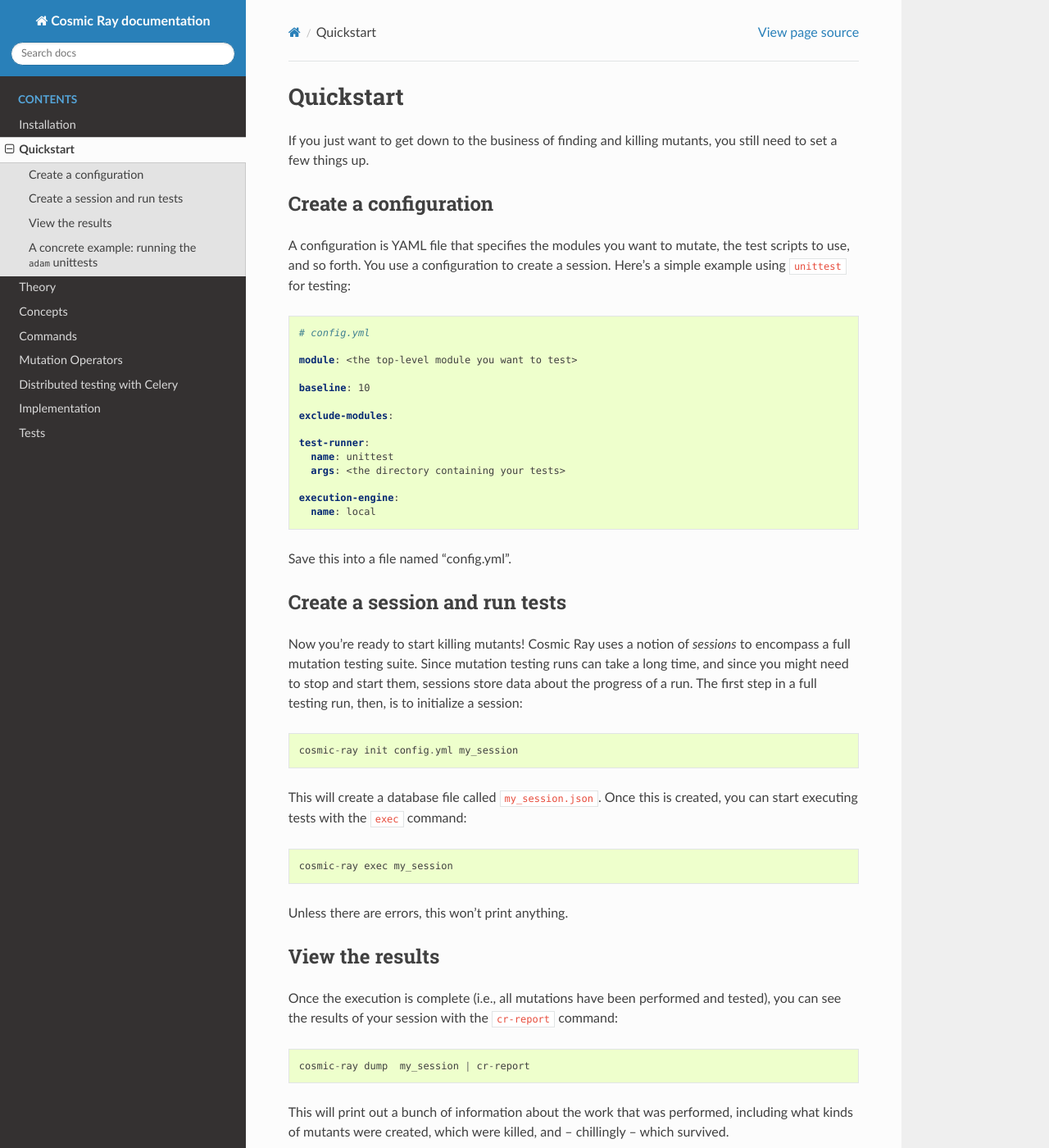
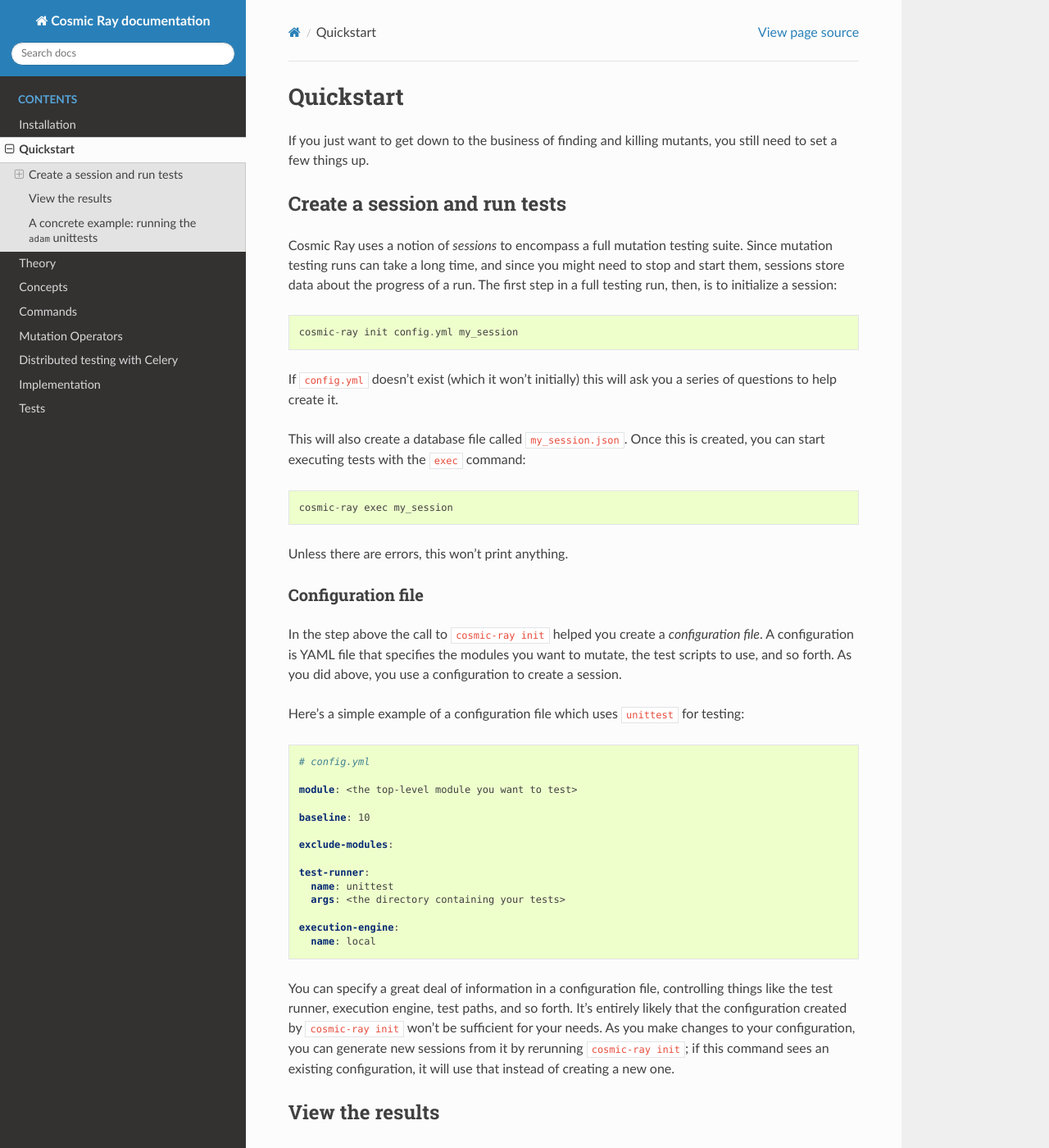
Before and after one commit to sixty-north/cosmic-ray, a Sphinx documentation site: the page built from docs/quickstart.rst, in a window 1280 px wide and 1400 px high. Shown: the whole window at 82% size. Built offline with Sphinx 7.4.7 and the Read the Docs theme 2.0.0, drawn with Linux system fonts in a browser that asks for light colours.

Commit message:
init will now create a new config if one doesn't exist.

```diff
--- a/docs/quickstart.rst
+++ b/docs/quickstart.rst
@@ -4,12 +4,39 @@
 If you just want to get down to the business of finding and killing
 mutants, you still need to set a few things up.
 
-Create a configuration
-----------------------
+Create a session and run tests
+------------------------------
 
-A configuration is YAML file that specifies the modules you want to
-mutate, the test scripts to use, and so forth. You use a configuration
-to create a session. Here's a simple example using ``unittest`` for
+Cosmic Ray uses a notion of *sessions* to encompass a full mutation testing
+suite. Since mutation testing runs can take a long time, and since you might
+need to stop and start them, sessions store data about the progress of a run.
+The first step in a full testing run, then, is to initialize a session:
+
+::
+
+    cosmic-ray init config.yml my_session
+
+If ``config.yml`` doesn't exist (which it won't initially) this will ask you a
+series of questions to help create it.
+
+This will also create a database file called ``my_session.json``. Once this is
+created, you can start executing tests with the ``exec`` command:
+
+::
+
+    cosmic-ray exec my_session
+
+Unless there are errors, this won't print anything.
+
+Configuration file
+~~~~~~~~~~~~~~~~~~
+
+In the step above the call to ``cosmic-ray init`` helped you create a
+*configuration file*. A configuration is YAML file that specifies the modules
+you want to mutate, the test scripts to use, and so forth. As you did above, you
+use a configuration to create a session.
+
+Here's a simple example of a configuration file which uses ``unittest`` for
 testing:
 
 .. code:: yaml
@@ -29,29 +56,12 @@
     execution-engine:
       name: local
 
-Save this into a file named "config.yml".
-
-Create a session and run tests
-------------------------------
-
-Now you're ready to start killing mutants! Cosmic Ray uses a notion of
-*sessions* to encompass a full mutation testing suite. Since mutation
-testing runs can take a long time, and since you might need to stop and
-start them, sessions store data about the progress of a run. The first
-step in a full testing run, then, is to initialize a session:
-
-::
-
-    cosmic-ray init config.yml my_session
-
-This will create a database file called ``my_session.json``. Once this
-is created, you can start executing tests with the ``exec`` command:
-
-::
-
-    cosmic-ray exec my_session
-
-Unless there are errors, this won't print anything.
+You can specify a great deal of information in a configuration file, controlling
+things like the test runner, execution engine, test paths, and so forth. It's
+entirely likely that the configuration created by ``cosmic-ray init`` won't be
+sufficient for your needs. As you make changes to your configuration, you can
+generate new sessions from it by rerunning ``cosmic-ray init``; if this command
+sees an existing configuration, it will use that instead of creating a new one.
 
 View the results
 ----------------
```
Also changed, not shown: 1 other file.
